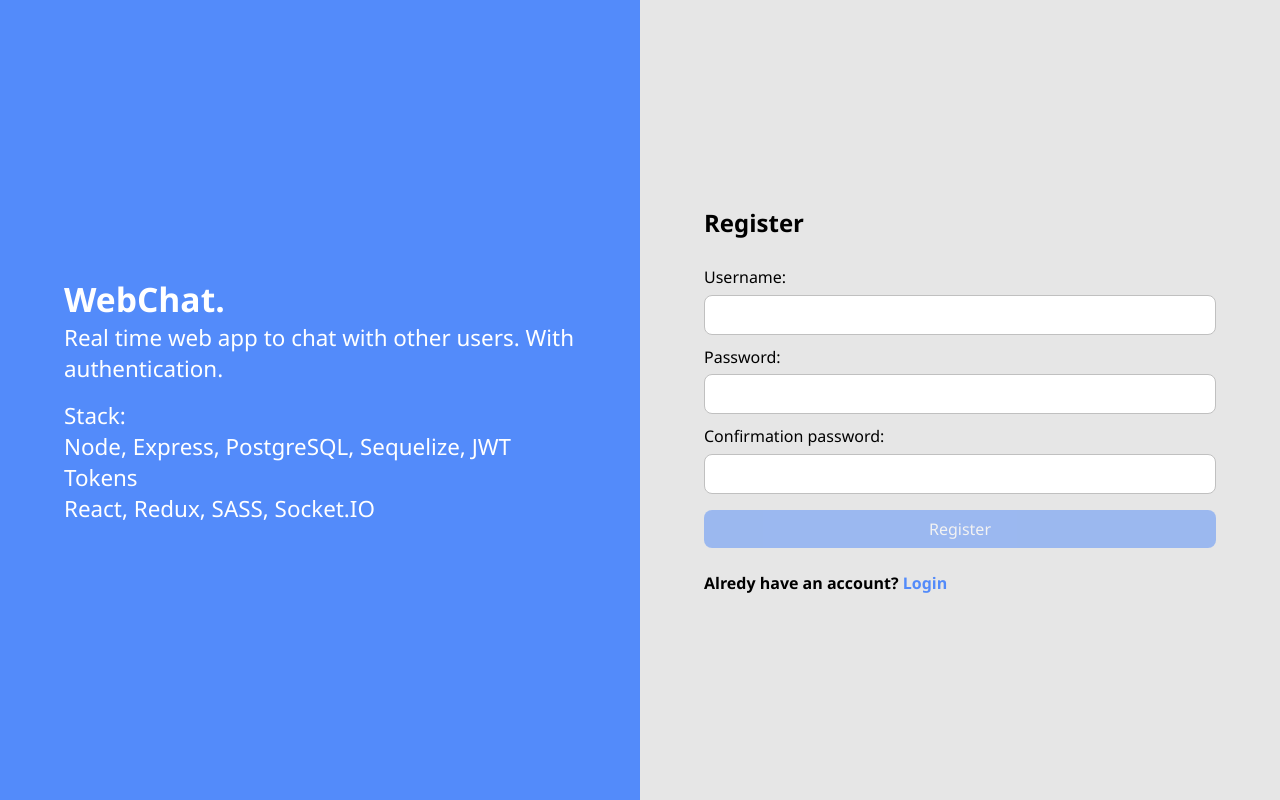
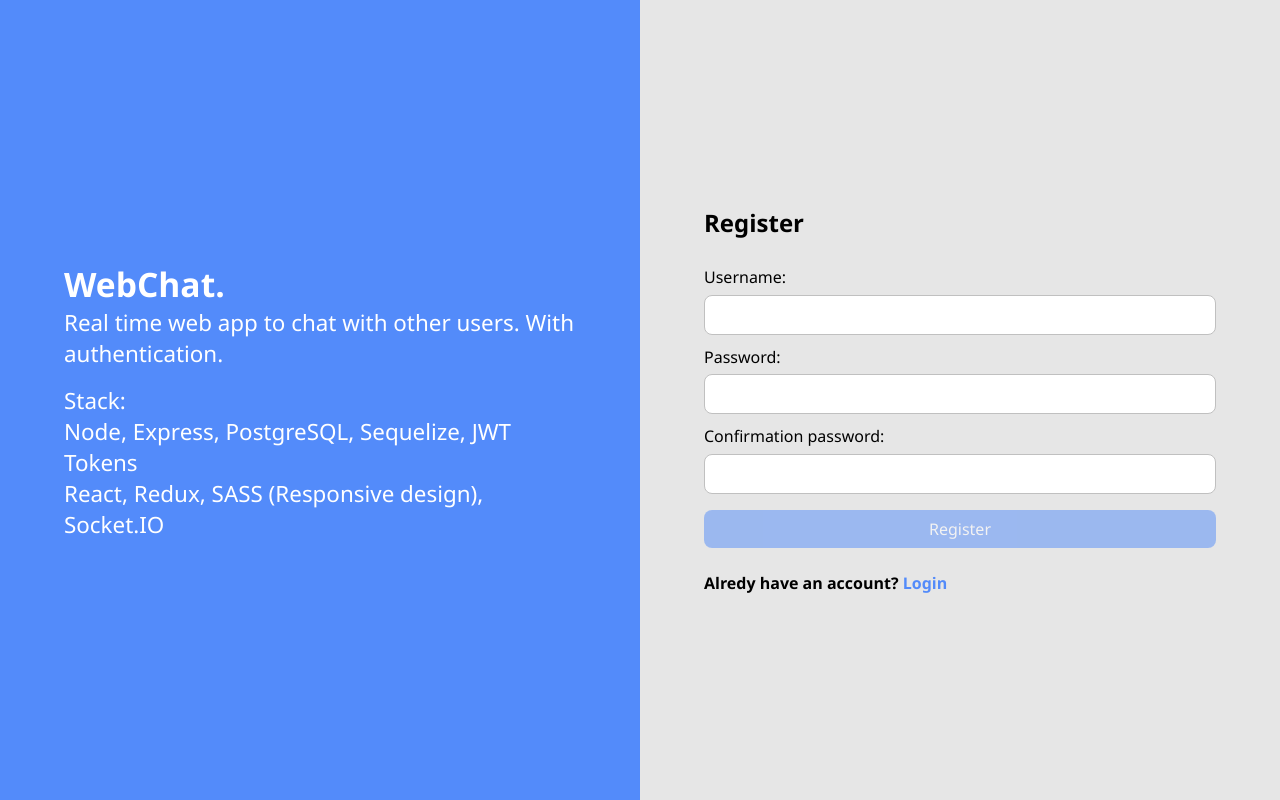
Before and after one commit to aguirrealvaro/webchat-v2, a React (Create React App) app in the folder client/: page /register in a window 1280 px wide. Built offline with nearby package versions, Linux system fonts and the light colour scheme; no server answers.

Commit message:
messages 90%

```diff
--- a/client/src/components/Chat/chat.scss
+++ b/client/src/components/Chat/chat.scss
@@ -17,7 +17,7 @@
     .bubble {
       box-shadow: 0 1px 0.5px rgba(0, 0, 0, 0.13);
       padding: 0.3rem;
-      max-width: 100%;
+      max-width: 90%;
       word-break: break-word;
       .msg-content {
         font-size: 0.9rem;
--- a/client/src/components/Layout/StackInfo/StackInfo.js
+++ b/client/src/components/Layout/StackInfo/StackInfo.js
@@ -11,7 +11,7 @@ export const StackInfo = () => {
       <section>
         <p>Stack: </p>
         <p>Node, Express, PostgreSQL, Sequelize, JWT Tokens</p>
-        <p>React, Redux, SASS, Socket.IO</p>
+        <p>React, Redux, SASS (Responsive design), Socket.IO</p>
       </section>
     </div>
   );
--- a/client/src/components/Profile/profile.scss
+++ b/client/src/components/Profile/profile.scss
@@ -13,6 +13,7 @@
             background: none;
             i{
                 color: white;
+                padding: 0 1rem;
             }
             .profile-menu{
                 z-index: 1;
```
